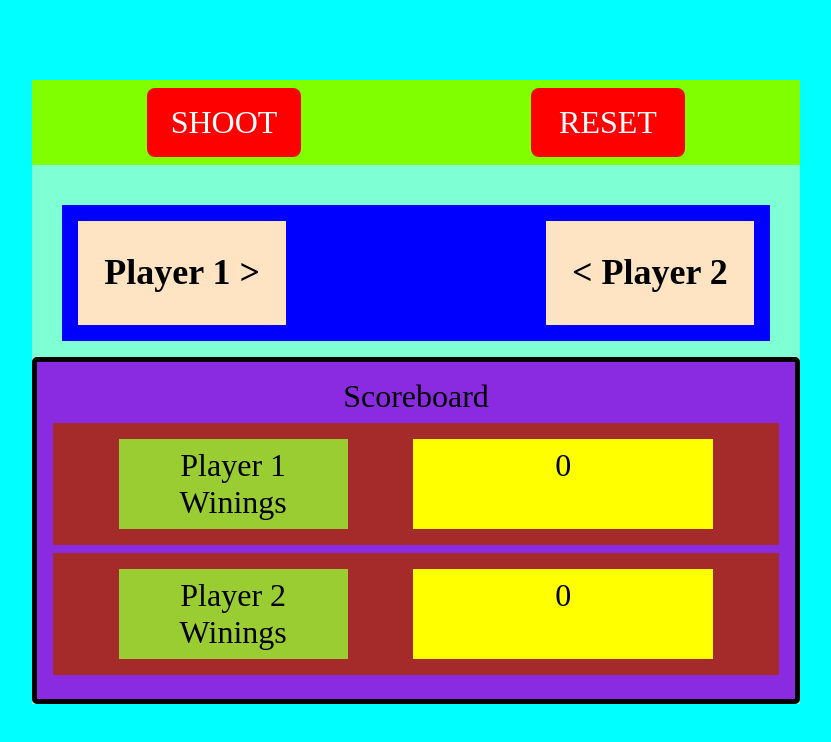
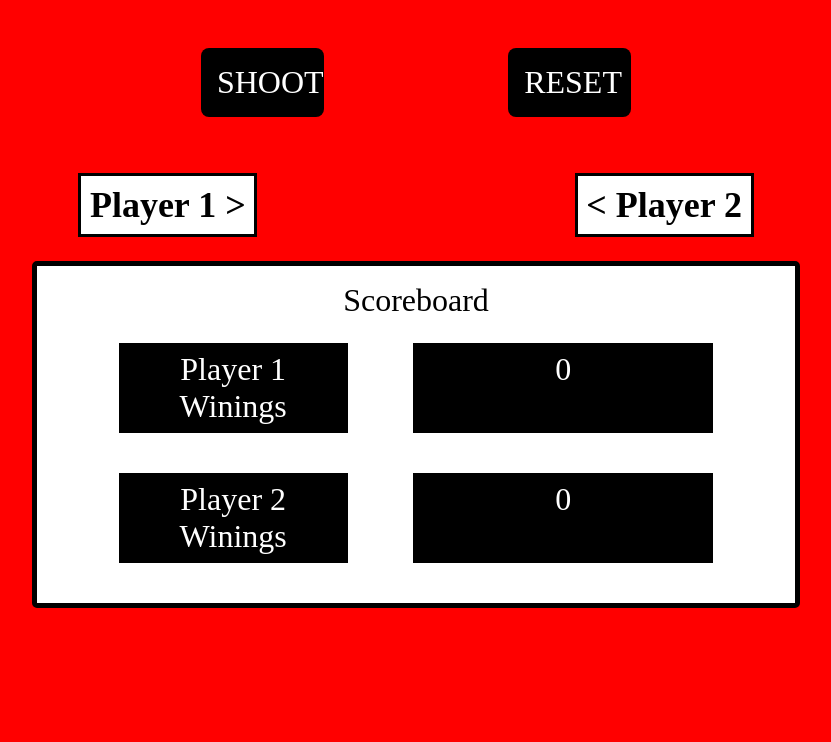
Before and after one commit to kritikas726/Shooting-Game-Inkoop, a plain HTML site: page index.html in a window 1280 px wide. Shown: the whole page, without its empty margins (224-1055 px from the left). Drawn offline with Linux system fonts and the light colour scheme.

Commit message:
layout done

```diff
--- a/script.js
+++ b/script.js
@@ -38,16 +38,22 @@ function shoot() {
   if (player1Score == 3) {
     document.getElementById("result").innerText = "Player 1 wins!!!";
     gameOver();
+    console.log("Player 1 wins");
   } else if (player2Score == 3) {
     document.getElementById("result").innerText = "Player 2 wins!!!";
+    console.log("Player 2 wins");
+
     gameOver();
   } else if (roundCounter > 5) {
     if (player1Score > player2Score) {
       document.getElementById("result").innerText = "Player 1 wins!!!";
+      console.log("Player 1 wins");
     } else if (player1Score < player2Score) {
       document.getElementById("result").innerText = "Player 2 wins!!!";
+      console.log("Player 2 wins");
     } else {
       document.getElementById("result").innerText = "Match draw";
+      console.log("Match draw");
     }
     gameOver();
   }
--- a/styles.css
+++ b/styles.css
@@ -3,7 +3,7 @@ body {
   padding: 0;
   margin: 0;
   box-sizing: border-box;
-  background-color: aqua;
+  background-color: red;
   flex-direction: column;
 }
 
@@ -11,29 +11,31 @@ body {
 
 .main-container {
   width: 60%;
-  background-color: aquamarine;
-  margin: 10vh auto;
+  margin: 5vh auto;
 }
 .players {
   width: 90%;
-  padding: 1vh;
   margin: 2vh auto;
   justify-content: space-between;
-  background-color: blue;
   display: flex;
 }
 .player {
-  width: 30%;
   margin: 1vh;
-  background-color: bisque;
+  width: 25%;
+  background-color: white;
+  border: 3px solid black;
   text-align: center;
   font: 3vh bolder;
 }
+.player h2,
+h1 {
+  margin: 1vh;
+}
 .button {
+  width: 80%;
   display: flex;
   justify-content: space-around;
   align-items: center;
-  background-color: chartreuse;
   margin: 5vh auto;
 }
 button {
@@ -41,14 +43,14 @@ button {
   margin: 1vh 2vh;
   width: 20%;
   border: 0;
-  background-color: red;
+  background-color: black;
   color: white;
   border-radius: 1vh;
   font: 4vh bolder;
   cursor: pointer;
 }
 .scoreboard {
-  background-color: blueviolet;
+  background-color: white;
   padding: 2vh;
   margin: 2vh auto;
   border: 5px solid black;
@@ -60,14 +62,14 @@ button {
   display: flex;
   justify-content: space-evenly;
   margin: 1vh auto;
-  background-color: brown;
   padding: 1vh;
 }
 .player-head {
   font: 4vh bolder;
   width: 30%;
-  background-color: yellowgreen;
+  background-color: black;
   text-align: center;
+  color: white;
   margin: 1vh;
   padding: 1vh;
 }
@@ -75,9 +77,10 @@ button {
   padding: 1vh;
   font: 4vh bolder;
   width: 40%;
-  background-color: yellow;
+  background-color: black;
   text-align: center;
   margin: 1vh;
+  color: white;
 }
 #result {
   text-align: center;
```
